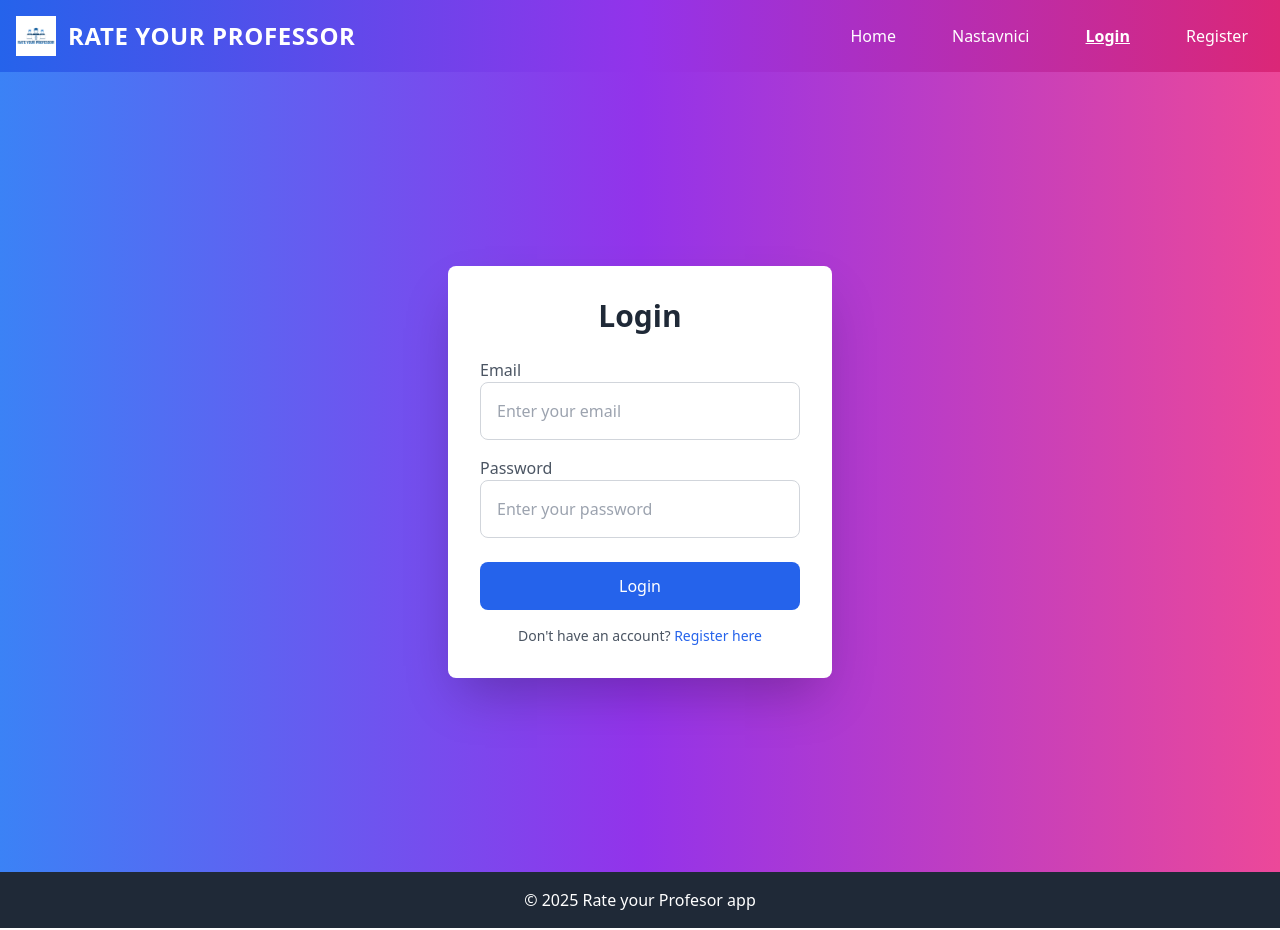
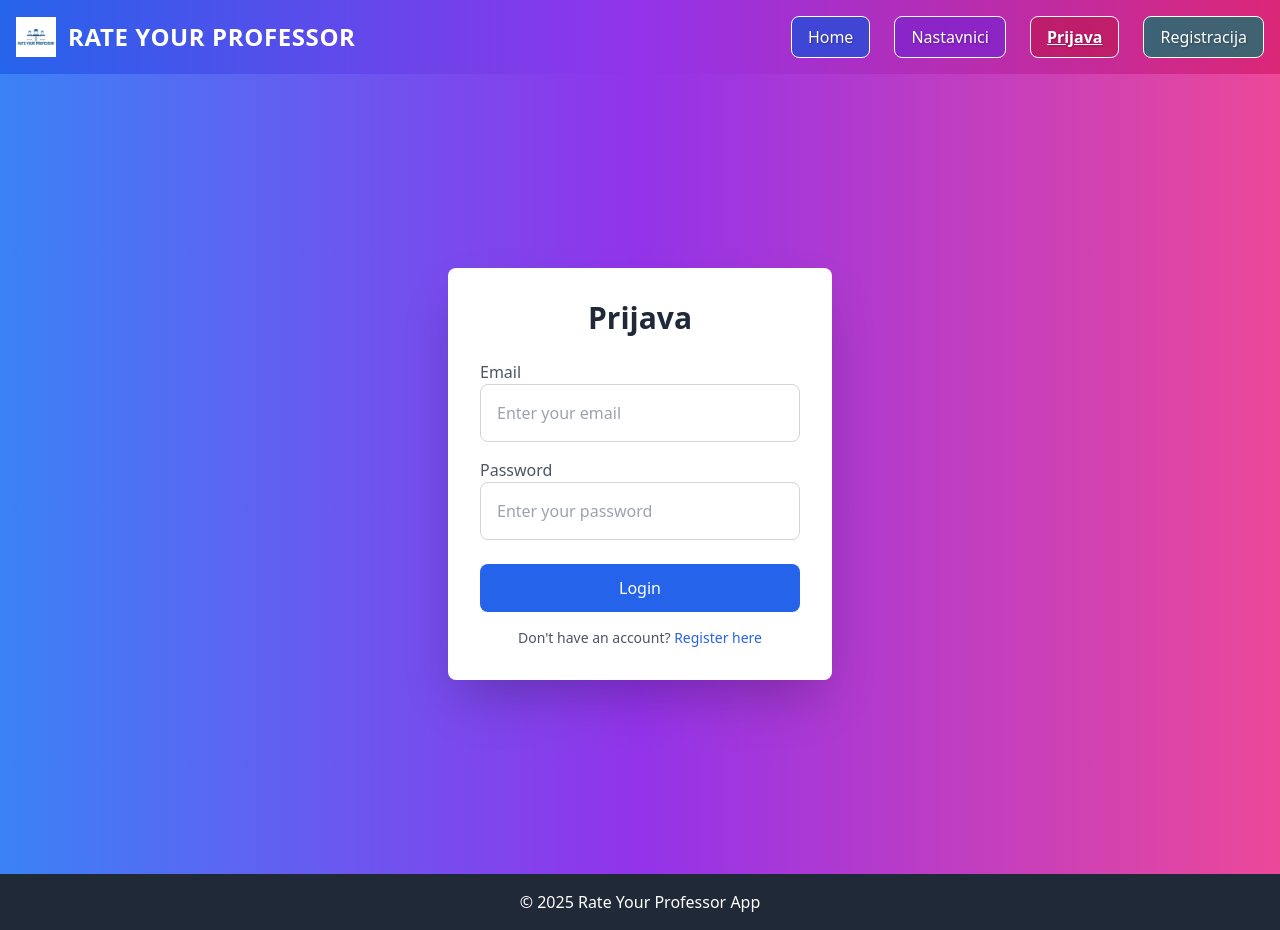
Before and after one commit to tepersic/WA-projekt, a Vue app in the folder frontend/my-project/: page /login in a window 1280 px wide. Built offline with nearby package versions, Linux system fonts and the light colour scheme.

Commit message:
osmi commit

```diff
--- a/frontend/my-project/src/App.vue
+++ b/frontend/my-project/src/App.vue
@@ -1,45 +1,109 @@
 <template>
+  <div class="flex flex-col min-h-screen">
     <!-- Toolbar -->
     <header class="bg-gradient-to-r from-blue-600 via-purple-600 to-pink-600 text-white p-4 shadow-lg">
       <div class="max-w-7xl mx-auto flex justify-between items-center">
+        <!-- Logo and Title -->
         <div class="flex items-center space-x-3">
           <img src="/LOGO2.png" alt="Rate Your Professor Logo" class="h-10 w-10">
-        <h1 class="text-2xl font-bold uppercase tracking-wide">Rate your professor</h1>
+          <h1 class="text-2xl font-bold uppercase tracking-wide">Rate Your Professor</h1>
         </div>
 
-      <nav class="hidden md:flex space-x-6">
-        <router-link to="/" active-class="font-bold underline" class="px-4 py-2 rounded-lg transition duration-300 hover:bg-blue-700">Home</router-link>
-        <router-link to="/profesori" active-class="font-bold underline" class="px-4 py-2 rounded-lg transition duration-300 hover:bg-purple-700">Nastavnici</router-link>
+        <!-- Hamburger Menu for Mobile -->
+        <button
+          class="md:hidden text-white text-2xl focus:outline-none"
+          @click="isMobileMenuOpen = !isMobileMenuOpen"
+        >
+          ☰
+        </button>
 
-        <!-- Show Admin Link if Admin Role -->
+        <!-- Navigation Links -->
+        <nav
+          :class="{
+            'hidden md:flex space-x-6': !isMobileMenuOpen,
+            'absolute bg-gradient-to-r from-blue-600 via-purple-600 to-pink-600 top-16 left-0 w-full shadow-lg': isMobileMenuOpen,
+          }"
+          class="transition-all duration-300"
+        >
+          <!-- Links for Large Screens -->
+          <router-link
+            to="/"
+            active-class="font-bold underline"
+            class="px-4 py-2 rounded-lg transition duration-300 bg-blue-700/75 hover:bg-blue-800 border border-white"
+            @click="closeMenuOnMobile"
+          >
+            Home
+          </router-link>
+          <router-link
+            to="/profesori"
+            active-class="font-bold underline"
+            class="px-4 py-2 rounded-lg transition duration-300 bg-purple-700/75 hover:bg-purple-800 border border-white"
+            @click="closeMenuOnMobile"
+          >
+            Nastavnici
+          </router-link>
+
+          <!-- Admin Link -->
           <template v-if="user && user.admin">
-          <router-link to="/admin" active-class="font-bold underline" class="px-4 py-2 rounded-lg transition duration-300 hover:bg-red-700">Admin</router-link>
+            <router-link
+              to="/admin"
+              active-class="font-bold underline"
+              class="px-4 py-2 rounded-lg transition duration-300 bg-red-700/75 hover:bg-red-800 border border-white"
+              @click="closeMenuOnMobile"
+            >
+              Admin
+            </router-link>
           </template>
 
-        <!-- Show Login/Register if NOT logged in -->
+          <!-- Login/Register for Non-Logged-In Users -->
           <template v-if="!user">
-          <router-link to="/login" active-class="font-bold underline" class="px-4 py-2 rounded-lg transition duration-300 hover:bg-pink-700">Login</router-link>
-          <router-link to="/register" active-class="font-bold underline" class="px-4 py-2 rounded-lg transition duration-300 hover:bg-teal-700">Register</router-link>
+            <router-link
+              to="/login"
+              active-class="font-bold underline"
+              class="px-4 py-2 rounded-lg transition duration-300 bg-pink-700/75 hover:bg-pink-800 border border-white"
+              @click="closeMenuOnMobile"
+            >
+              Prijava
+            </router-link>
+            <router-link
+              to="/register"
+              active-class="font-bold underline"
+              class="px-4 py-2 rounded-lg transition duration-300 bg-teal-700/75 hover:bg-teal-800 border border-white"
+              @click="closeMenuOnMobile"
+            >
+              Registracija
+            </router-link>
           </template>
 
-        <!-- Show Username & Logout if logged in -->
+          <!-- User Info for Logged-In Users -->
           <template v-else>
-          <span class="px-4 py-2 rounded-lg bg-green-600 text-white font-bold">{{ user.name }}</span>
-          <button @click="logout" class="px-4 py-2 bg-red-600 rounded-lg text-white font-bold transition duration-300 hover:bg-red-700">Sign Out</button>
+            <span
+              class="px-4 py-2 rounded-lg bg-green-700/75 text-white font-bold border border-white"
+              @click="closeMenuOnMobile"
+            >
+              {{ user.name }}
+            </span>
+            <button
+              @click="logout"
+              class="px-4 py-2 bg-red-600 rounded-lg text-white font-bold transition duration-300 hover:bg-red-700 border border-white"
+            >
+              Odjavi se
+            </button>
           </template>
         </nav>
       </div>
     </header>
 
-  <!-- Main content -->
+    <!-- Main Content -->
     <main class="flex-1">
       <router-view></router-view>
     </main>
 
     <!-- Footer -->
-  <footer class="bg-gray-800 text-white p-4 text-center mt-auto">
-    <p>&copy; 2025 Rate your Profesor app</p>
+    <footer class="bg-gray-800 text-white p-4 text-center">
+      <p>&copy; 2025 Rate Your Professor App</p>
     </footer>
+  </div>
 </template>
 
 <script>
@@ -48,6 +112,7 @@ export default {
   data() {
     return {
       user: null, // Store user data
+      isMobileMenuOpen: false, // Toggle mobile menu
     };
   },
   mounted() {
@@ -55,33 +120,55 @@ export default {
   },
   methods: {
     checkUser() {
-      // Check if user is in localStorage
       const storedUser = localStorage.getItem("user");
       if (storedUser) {
         const user = JSON.parse(storedUser);
 
-        // Only log admin info in the console if the user is an admin
-        if (user.admin) {
-          console.log('Admin Info:', user); // Log the user data only if admin
-        }
-
-        // Assign user data to the component
         this.user = {
           name: user.name,
           email: user.email,
-          admin: user.admin,  // Directly use the admin field sent from backend
+          admin: user.admin, // Directly use the admin field sent from the backend
         };
       }
     },
     logout() {
-      localStorage.removeItem("user"); // Remove user from storage
+  localStorage.removeItem("user"); // Remove entire user object from storage
+  localStorage.removeItem("admin"); // Remove admin-specific key from localStorage (if it exists)
   this.user = null; // Reset user state
   this.$router.push("/"); // Redirect to home
+},
+    closeMenuOnMobile() {
+      this.isMobileMenuOpen = false; // Close menu after navigation
     },
   },
 };
 </script>
 
 <style scoped>
-/* Add your styles here */
+/* Styling adjustments for better button visibility */
+nav.absolute {
+  display: flex;
+  flex-direction: column;
+  gap: 1rem;
+  padding: 1rem;
+}
+
+nav a,
+nav button,
+nav span {
+  text-align: center;
+  text-shadow: 1px 1px 2px rgba(0, 0, 0, 0.3);
+}
+
+nav a:hover,
+nav button:hover,
+nav span:hover {
+  box-shadow: 0 4px 6px rgba(0, 0, 0, 0.2);
+}
+
+nav a,
+nav button,
+nav span {
+  transition: background-color 0.3s ease, box-shadow 0.3s ease;
+}
 </style>
--- a/frontend/my-project/src/views/Admin.vue
+++ b/frontend/my-project/src/views/Admin.vue
@@ -3,16 +3,37 @@
     <h2 class="text-3xl font-bold mb-6 text-gray-900">Manage Users</h2>
     <!-- Users List -->
     <div v-if="users.length > 0" class="space-y-6">
-      <div v-for="user in users" :key="user._id" class="bg-white p-6 rounded-lg shadow-lg flex justify-between items-center">
-        <div class="space-x-4">
-          <p class="text-gray-900 font-semibold">{{ user.name }}</p>
+      <div
+        v-for="user in users"
+        :key="user._id"
+        class="bg-white p-6 rounded-lg shadow-lg flex flex-wrap items-center justify-between gap-4"
+      >
+        <!-- User Info -->
+        <div>
+          <p class="text-gray-900 font-semibold flex items-center gap-2">
+           {{ user.name }}
+           <!-- Role Tag -->
+           <span
+           v-if="user.admin"
+            class="px-2 py-1 bg-green-600 text-white text-sm font-bold rounded-lg"
+            >
+             Admin
+            </span>
+           <span
+            v-else
+            class="px-2 py-1 bg-blue-600 text-white text-sm font-bold rounded-lg"
+            >
+            Normal
+           </span>
+           </p>
           <p class="text-gray-600">{{ user.email }}</p>
           <p class="text-gray-500">{{ user.role }}</p>
         </div>
-        <div class="space-x-4">
+
+        <!-- Action Buttons -->
+        <div class="flex flex-wrap gap-2">
           <!-- Promote button -->
           <button
-
             @click="promoteUser(user._id)"
             class="px-4 py-2 bg-green-600 text-white rounded-lg hover:bg-green-700 transition duration-300"
           >
@@ -20,7 +41,6 @@
           </button>
           <!-- Demote button -->
           <button
-
             @click="demoteUser(user._id)"
             class="px-4 py-2 bg-yellow-600 text-white rounded-lg hover:bg-yellow-700 transition duration-300"
           >
@@ -70,12 +90,14 @@ export default {
         },
         withCredentials: true,
       });
+      // Ensure the admin field is part of the response
       this.users = response.data;
     } catch (error) {
       console.error("Error fetching users:", error);
       alert("Failed to load users.");
     }
   },
+
     async promoteUser(userId) {
       try {
         const token = JSON.parse(localStorage.getItem("user"))?.token;
--- a/frontend/my-project/src/views/Login.vue
+++ b/frontend/my-project/src/views/Login.vue
@@ -1,7 +1,7 @@
 <template>
   <div class="min-h-screen bg-gradient-to-r from-blue-500 via-purple-600 to-pink-500 flex items-center justify-center">
     <div class="bg-white p-8 rounded-lg shadow-2xl w-full max-w-sm">
-      <h2 class="text-3xl font-bold text-gray-800 mb-6 text-center">Login</h2>
+      <h2 class="text-3xl font-bold text-gray-800 mb-6 text-center">Prijava</h2>
 
       <!-- Error Message -->
       <div v-if="errorMessage" class="text-red-600 text-center mb-4">
--- a/frontend/my-project/src/views/Profesor.vue
+++ b/frontend/my-project/src/views/Profesor.vue
@@ -13,8 +13,14 @@
           <h2 class="text-4xl font-bold text-gray-900">{{ profesor.profesor }}</h2>
           <img v-if="profesor.slika" :src="profesor.slika" alt="Profesor" class="w-48 h-48 rounded-full my-6 mx-auto shadow-lg transition-transform transform hover:scale-105">
           <div class="space-y-2">
-            <p class="text-gray-700 text-lg">Organizacijska jedinica: <span class="font-semibold text-gray-800">{{ profesor.fakultet }}</span></p>
-            <p class="text-gray-800 font-semibold text-lg">Zvanje: <span class="text-gray-900">{{ profesor.zvanje }}</span></p>
+            <p class="text-gray-700 text-lg">
+              Organizacijska jedinica:
+              <span class="font-semibold text-gray-800">{{ profesor.fakultet }}</span>
+            </p>
+            <p class="text-gray-800 font-semibold text-lg">
+              Zvanje:
+              <span class="text-gray-900">{{ profesor.zvanje }}</span>
+            </p>
           </div>
 
           <!-- Rating -->
@@ -33,14 +39,18 @@
           <div class="bg-white p-6 rounded-lg shadow-lg">
             <h3 class="text-xl font-semibold">Prijediplomski kolegiji:</h3>
             <ul class="list-disc pl-5 text-gray-700">
-              <li v-for="(kolegij, index) in profesor.prijediplomski_kolegij" :key="index">{{ kolegij }}</li>
+              <li v-for="(kolegij, index) in profesor.prijediplomski_kolegij" :key="index">
+                {{ kolegij }}
+              </li>
             </ul>
           </div>
 
           <div class="bg-white p-6 rounded-lg shadow-lg">
             <h3 class="text-xl font-semibold">Diplomski kolegiji:</h3>
             <ul class="list-disc pl-5 text-gray-700">
-              <li v-for="(kolegij, index) in profesor.diplomski_kolegij" :key="index">{{ kolegij }}</li>
+              <li v-for="(kolegij, index) in profesor.diplomski_kolegij" :key="index">
+                {{ kolegij }}
+              </li>
             </ul>
           </div>
         </div>
@@ -54,28 +64,55 @@
 
           <div v-if="isLoggedIn">
             <div class="flex items-center gap-4 mb-4">
-              <input v-model="novaOcjena" type="number" min="1" max="10" class="border p-3 w-24 rounded-lg shadow-sm focus:outline-none focus:ring-2 focus:ring-blue-500" placeholder="Ocjena">
-              <textarea v-model="noviKomentar" maxlength="400" class="border p-3 w-full rounded-lg shadow-sm focus:outline-none focus:ring-2 focus:ring-blue-500" placeholder="Unesi komentar"></textarea>
+              <input
+                v-model="novaOcjena"
+                type="number"
+                min="1"
+                max="10"
+                class="border p-3 w-24 rounded-lg shadow-sm focus:outline-none focus:ring-2 focus:ring-blue-500"
+                placeholder="Ocjena"
+              >
+              <textarea
+                v-model="noviKomentar"
+                maxlength="400"
+                class="border p-3 w-full rounded-lg shadow-sm focus:outline-none focus:ring-2 focus:ring-blue-500"
+                placeholder="Unesi komentar"
+              ></textarea>
             </div>
             <!-- Character count -->
             <p class="text-gray-500 text-sm">{{ noviKomentar.length }}/400</p>
-            <button @click="posaljiKomentar" class="bg-blue-600 text-white px-6 py-3 mt-4 rounded-lg shadow-md hover:bg-blue-700 transition-colors w-full">Pošalji</button>
+            <button
+              @click="posaljiKomentar"
+              class="bg-blue-600 text-white px-6 py-3 mt-4 rounded-lg shadow-md hover:bg-blue-700 transition-colors w-full"
+            >
+              Pošalji
+            </button>
           </div>
-          <p v-else class="text-red-600 font-semibold mt-4">Morate biti prijavljeni da biste ostavili komentar.</p>
+          <p v-else class="text-red-600 font-semibold mt-4">
+            Morate biti prijavljeni da biste ostavili komentar.
+          </p>
         </div>
 
         <!-- Comments List -->
         <div>
           <h3 class="text-xl font-semibold text-gray-800">Komentari</h3>
           <ul>
-            <li v-for="(komentar, index) in profesor.komentari" :key="index" class="py-6 px-6 mb-4 bg-white rounded-lg shadow-md hover:bg-gray-50 transition-colors">
+            <li
+              v-for="(komentar, index) in profesor.komentari"
+              :key="index"
+              class="py-6 px-6 mb-4 bg-white rounded-lg shadow-md hover:bg-gray-50 transition-colors"
+            >
               <!-- Comment Card -->
               <div class="space-y-4">
                 <!-- User's Name + Delete Button -->
                 <div class="flex justify-between items-center">
                   <p class="text-blue-600 font-semibold text-lg">{{ komentar.userName }}</p>
                   <!-- Only show delete button for admins -->
-                  <button v-if="isAdmin" @click="deleteComment(komentar.id)" class="px-4 py-2 bg-red-600 text-white rounded-lg hover:bg-red-700 transition duration-300">
+                  <button
+                    v-if="isAdmin"
+                    @click="deleteComment(komentar._id)"
+                    class="px-4 py-2 bg-red-600 text-white rounded-lg hover:bg-red-700 transition duration-300"
+                  >
                     Delete
                   </button>
                 </div>
@@ -117,8 +154,9 @@ export default {
       novaOcjena: "",
       noviKomentar: "",
       isLoggedIn: false, // Check if user is logged in
-      isAdmin: false, // Check if the user is an admin
-      userId: null, // Logged-in user ID
+      isAdmin: false,    // Boolean admin flag returned from API
+      userId: null,      // Logged-in user ID
+      token: null,       // Save token for subsequent requests
     };
   },
   async created() {
@@ -130,27 +168,20 @@ export default {
     this.profesor = response.data;
 
     // Check if the user is logged in by retrieving the token from localStorage
-      const user = JSON.parse(localStorage.getItem("user"));  // Get the user object
-
+    const user = JSON.parse(localStorage.getItem("user"));
     if (user && user.token) {
-        const token = user.token;  // Get the token from the user object
-        console.log("Token found:", token);  // Debugging line
+      this.token = user.token;
 
       const userResponse = await axios.get(`${API_BASE_URL}/auth/user`, {
-          headers: { Authorization: `Bearer ${token}` },
+        headers: { Authorization: `Bearer ${this.token}` },
         withCredentials: true,
       });
 
       if (userResponse.data) {
-          console.log("User data:", userResponse.data);  // Debugging line
         this.isLoggedIn = true;
-          this.isAdmin = userResponse.data.role === 'admin'; // Check if user is admin
+        this.isAdmin = userResponse.data.admin; // Use the boolean value returned by the API for admin status
         this.userId = userResponse.data.id;
-        } else {
-          console.log("User not found with this token.");  // Debugging line
       }
-      } else {
-        console.log("No token found in user object.");  // Debugging line
     }
   } catch (error) {
     console.error("Greška pri dohvaćanju podataka:", error);
@@ -178,19 +209,12 @@ export default {
         alert("Unesite ocjenu i komentar!");
         return;
       }
-
-      // Ensure user is logged in and the token is available
-      const user = JSON.parse(localStorage.getItem("user"));
-      const token = user ? user.token : null;
-
-      if (!token) {
+      if (!this.token) {
         console.log("No token found in localStorage");
         alert("Morate biti prijavljeni da biste ostavili komentar.");
         return;
       }
-
       try {
-        // Send the comment with the token in the Authorization header
         await axios.post(
           `${API_BASE_URL}/profesori/${this.$route.params.id}/komentari`,
           {
@@ -198,18 +222,18 @@ export default {
             tekst: this.noviKomentar,
           },
           {
-            headers: { Authorization: `Bearer ${token}` },
-            withCredentials: true, // Ensure credentials are sent
+            headers: { Authorization: `Bearer ${this.token}` },
+            withCredentials: true,
           }
         );
 
-        // Optionally update only comments
+        // Refresh the professor data (and comments list)
         const response = await axios.get(
           `${API_BASE_URL}/profesori/${this.$route.params.id}`
         );
         this.profesor = response.data;
 
-        // Reset the input fields
+        // Reset input fields
         this.novaOcjena = "";
         this.noviKomentar = "";
       } catch (error) {
@@ -222,12 +246,14 @@ export default {
   const confirmed = confirm("Are you sure you want to delete this comment?");
   if (confirmed) {
     try {
-          // Make the delete request
-          await axios.delete(`${API_BASE_URL}/profesori/${this.$route.params.id}/komentari/${commentId}`, {
+      await axios.delete(
+        `${API_BASE_URL}/api/${this.$route.params.id}/komentari/${commentId}`,
+        {
+          headers: { Authorization: `Bearer ${this.token}` },
           withCredentials: true,
-          });
-
-          // Refresh the comments list after deleting
+        }
+      );
+      // Refresh the comments list after deletion
       const response = await axios.get(
         `${API_BASE_URL}/profesori/${this.$route.params.id}`
       );
```
Also changed, not shown: 1 other file (tests, documents, lock files or other folders). Lines whose indentation alone changed are shown as unchanged.
